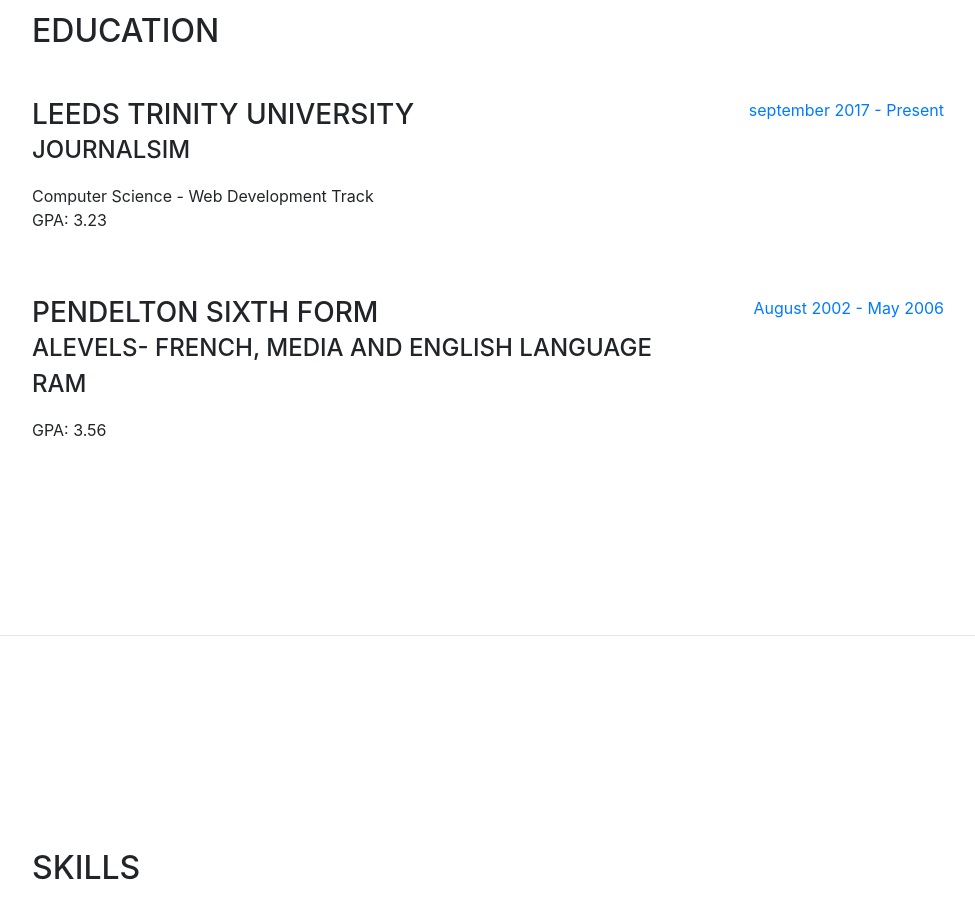
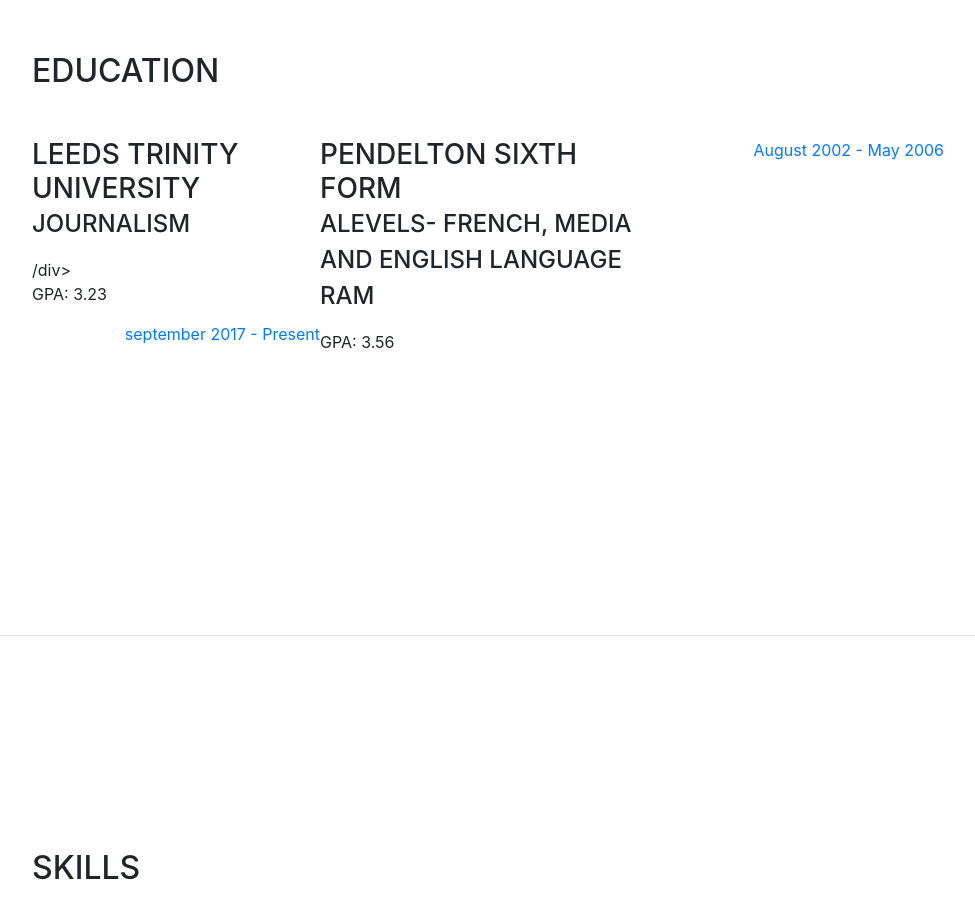
Before and after one commit to kadifofana/kadifofana.github.io, a website with bundled scripts: page index.html in a window 1280 px wide. Shown: the part 2060-2958 px from the top of the page, without its empty margins (288-1263 px from the left). Built offline with nearby package versions, Linux system fonts and the light colour scheme; a web font is replaced by a local one.

Commit message:
Update index.html

```diff
--- a/index.html
+++ b/index.html
@@ -150,8 +150,8 @@
           <div class="resume-item d-flex flex-column flex-md-row mb-5">
             <div class="resume-content mr-auto">
               <h3 class="mb-0"> Leeds Trinity University </h3>
-              <div class="subheading mb-3">Journalsim </div>
-              <div>Computer Science - Web Development Track</div>
+              <div class="subheading mb-3">Journalism </div>
+              <div>/div>
               <p>GPA: 3.23</p>
             </div>
             <div class="resume-date text-md-right">
```
